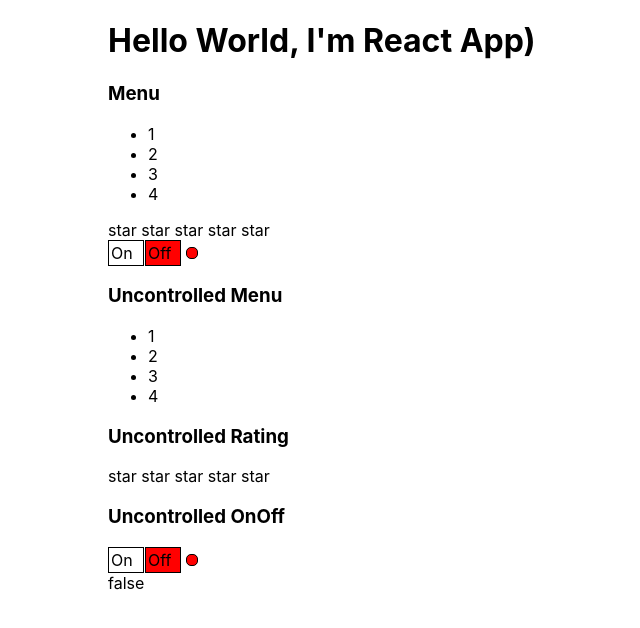
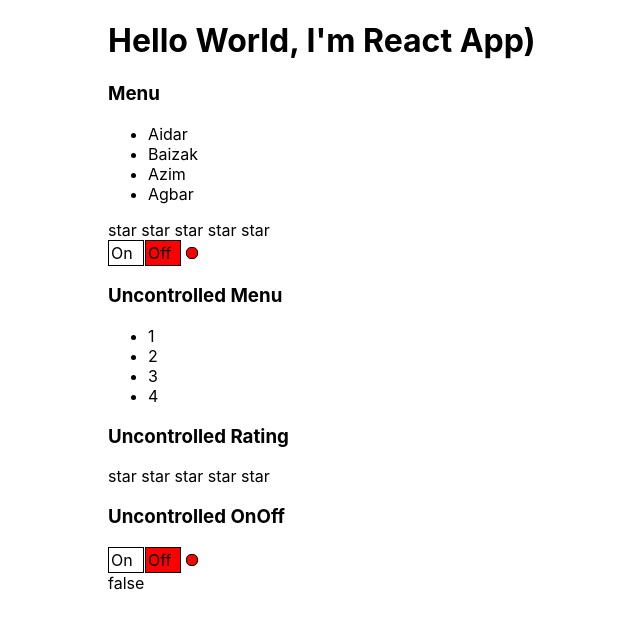
Before and after one commit to aidar2218/react-pkp, a React (Create React App) app: page / in a window 1280 px wide. Shown: the top 628 px of the page, without its empty margins (232-872 px from the left). Built offline with nearby package versions, Linux system fonts and the light colour scheme.

Commit message:
Commit - 2.2.14. Added array of items to Accordion.tsx

```diff
--- a/src/App.tsx
+++ b/src/App.tsx
@@ -2,7 +2,7 @@ import React, {useState} from 'react';
 import './App.css';
 import {Rating, RatingValueType} from "./components/Rating/Rating";
 import {UncontrolledRating} from "./components/UncontrolledRating/UncontrolledRating";
-import {Accordion} from "./components/Accordion/Accordion";
+import {Accordion, ItemType} from "./components/Accordion/Accordion";
 import {UncontrolledAccordion} from "./components/UncontrolledAccordion/UncontrolledAccordion";
 import {UncontrolledOnOff} from "./components/UncontrolledOnOff/UncontrolledOnOff";
 import {OnOff} from "./components/OnOff/OnOff";
@@ -14,6 +14,15 @@ function App() {
     const [accordionCollapsed, setAccordionCollapsed] = useState<boolean>(false);
     const [mode, setMode] = useState<boolean>(false);
 
+    const takeUser = (id: string) => alert(`User with ID: ${id} was clicked`);
+
+    const users: ItemType[] = [
+        {title: "Aidar", id: "1"},
+        {title: "Baizak", id: "2"},
+        {title: "Azim", id: "3"},
+        {title: "Agbar", id: "4"}
+    ];
+
     const collapseCallback = () => setAccordionCollapsed(!accordionCollapsed);
     const changeMode = (value: boolean) => setMode(value);
 
@@ -21,7 +30,11 @@ function App() {
         <div className={"App"}>
             <PageTitle title={"Hello World, I'm React App)"}/>
 
-            <Accordion titleValue={"Menu"} collapsed={accordionCollapsed} onChange={collapseCallback} />
+            <Accordion titleValue={"Menu"}
+                       collapsed={accordionCollapsed}
+                       onChange={collapseCallback}
+                       items={users}
+                       callback={takeUser}/>
             <Rating value={ratingValue} callback={setRatingValue}/>
             <OnOff mode={mode} changeMode={changeMode} />
 
--- a/src/components/Accordion/Accordion.tsx
+++ b/src/components/Accordion/Accordion.tsx
@@ -1,18 +1,25 @@
 import React from "react";
 
+
+export type ItemType = {
+    title: string;
+    id: string;
+}
 
 type AccordionPropsType = {
     titleValue: string
     collapsed: boolean
     onChange: () => void
+    items: ItemType[]
+    callback: (id: string) => void
 }
 
-export function Accordion({titleValue, collapsed, onChange}: AccordionPropsType) {
+export function Accordion({titleValue, collapsed, onChange, items, callback}: AccordionPropsType) {
     console.log("Accordion rendering");
     return (
         <div>
             <AccordionTitle title={titleValue} onClick={onChange}/>
-            {!collapsed && <AccordionBody/>}
+            {!collapsed && <AccordionBody items={items} onClick={callback}/>}
         </div>
     )
 }
@@ -28,14 +35,16 @@ function AccordionTitle({title, onClick}: AccordionTitlePropsType) {
     return <h3 onClick={onClick}>{title}</h3>
 }
 
-function AccordionBody() {
+type AccordionBodyPropsType = {
+    items: ItemType[]
+    onClick: (id: string) => void
+}
+
+function AccordionBody({items, onClick}: AccordionBodyPropsType) {
     console.log("AccordionBody rendering")
     return (
         <ul>
-            <li>1</li>
-            <li>2</li>
-            <li>3</li>
-            <li>4</li>
+            {items.map((item) => <li key={item.id} onClick={() => onClick(item.id)}>{item.title}</li>)}
         </ul>
     )
 }
```
Also changed, not shown: 1 other file (tests, documents, lock files or other folders).
